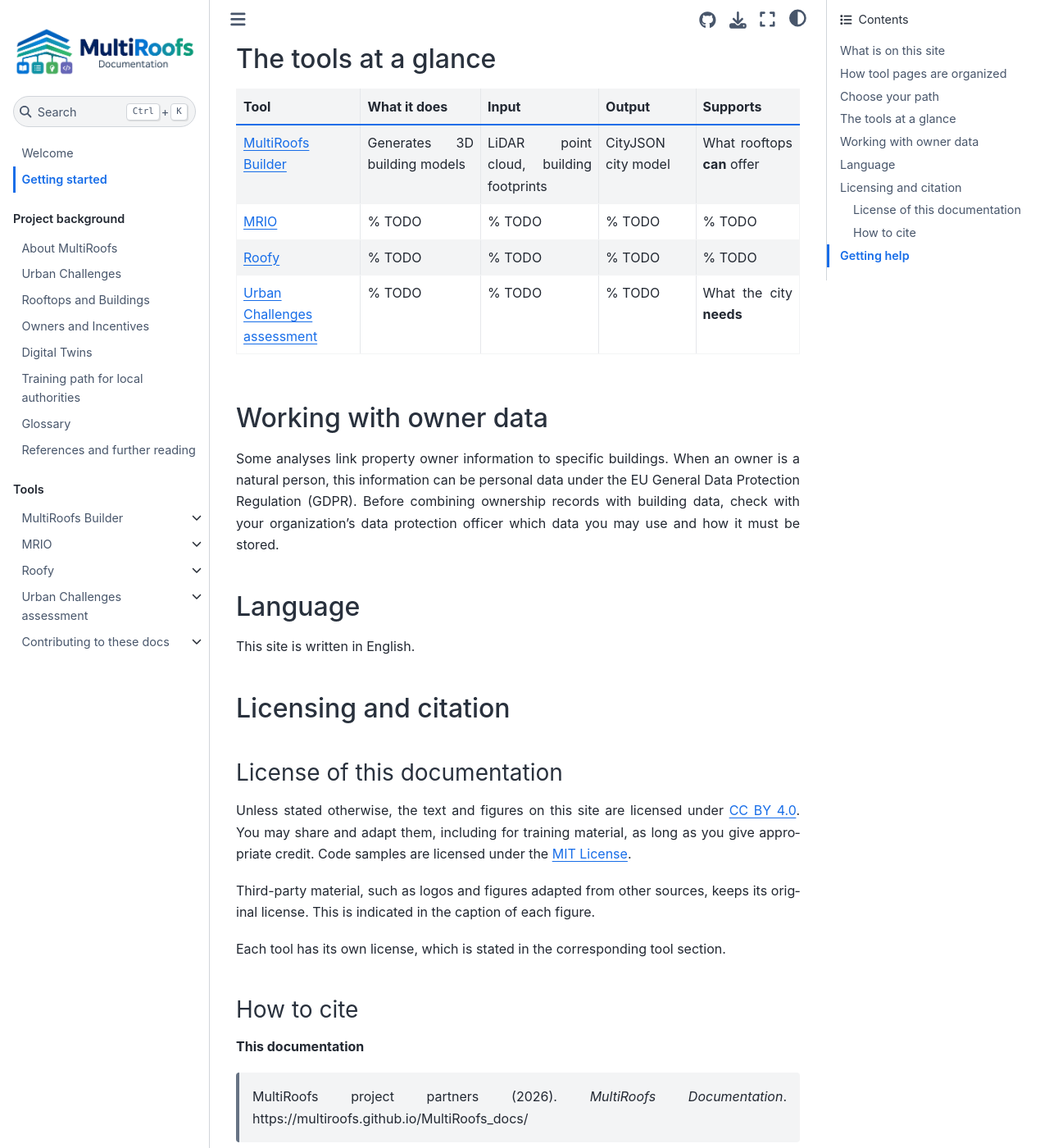
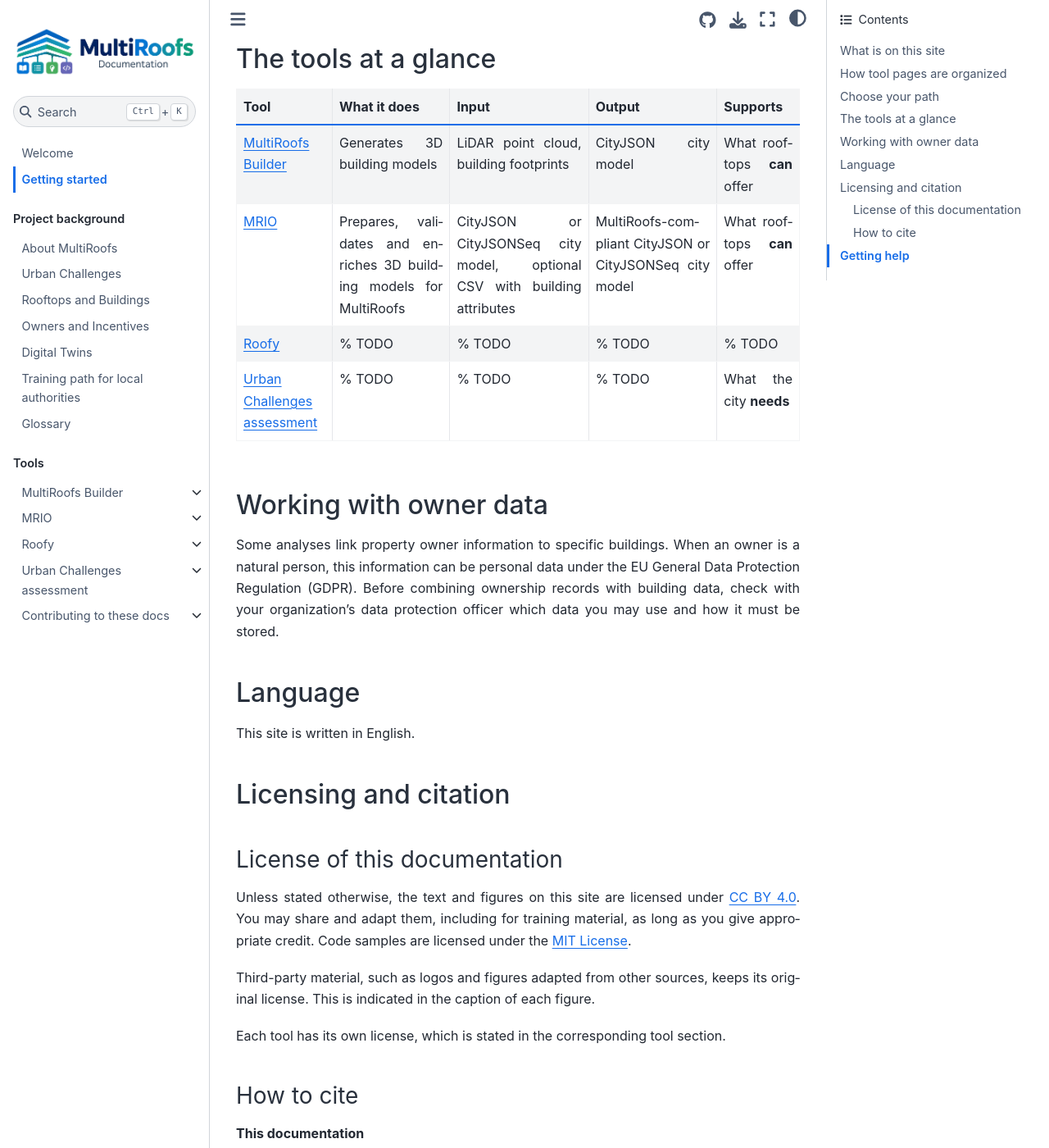
Before and after one commit to MultiRoofs/MultiRoofs_docs, a Sphinx documentation site: the page built from docs/getting-started/index.md, in a window 1280 px wide and 1400 px high, scrolled down 1245 px. Shown: the whole window at 82% size. Built offline with Sphinx 7.4.7 and the Sphinx Book theme 1.1.4, drawn with Linux system fonts in a browser that asks for light colours; some of the changed text lies outside the part shown.

Commit message:
Removing references and adding MRIO summary to Getting started

```diff
--- a/docs/getting-started/index.md
+++ b/docs/getting-started/index.md
@@ -42,7 +42,7 @@ Unfamiliar with a term? Check the [Glossary](../glossary/index.md).
 | Tool | What it does | Input | Output | Supports |
 |---|---|---|---|---|
 | [MultiRoofs Builder](../tools/CityJSON/index.md) | Generates 3D building models | LiDAR point cloud, building footprints | CityJSON city model | What rooftops **can** offer |
-| [MRIO](../tools/mrio/index.md) | % TODO | % TODO | % TODO | % TODO |
+| [MRIO](../tools/mrio/index.md) | Prepares, validates and enriches 3D building models for MultiRoofs | CityJSON or CityJSONSeq city model, optional CSV with building attributes | MultiRoofs-compliant CityJSON or CityJSONSeq city model | What rooftops **can** offer |
 | [Roofy](../tools/roofy/index.md) | % TODO | % TODO | % TODO | % TODO |
 | [Urban Challenges assessment](../tools/challenge_assessment/index.md) | % TODO | % TODO | % TODO | What the city **needs** |
 
@@ -80,8 +80,7 @@ Each tool has its own license, which is stated in the corresponding tool section
 
 **This documentation**
 
-> MultiRoofs project partners (2026). *MultiRoofs Documentation*.
-> https://multiroofs.github.io/MultiRoofs_docs/
+> MultiRoofs project partners (2026). *MultiRoofs Documentation* https://multiroofs.github.io/MultiRoofs_docs/
 
 **The MultiRoofs project**
 
@@ -94,8 +93,7 @@ Each tool has its own license, which is stated in the corresponding tool section
 > (version 2.1.0). https://w3id.org/rooftop_activation/2.1.0
 
 For BibTeX and other formats, use **Cite this repository** on the
-[GitHub repository](https://github.com/MultiRoofs/MultiRoofs_docs). Project
-publications are listed in [References and further reading](../references/index.md).
+[GitHub repository](https://github.com/MultiRoofs/MultiRoofs_docs).
 
 ## Getting help
 
```
Also changed, not shown: docs/index.md (+0 -1 lines), docs/references/index.md (deleted, +0 -3 lines).
